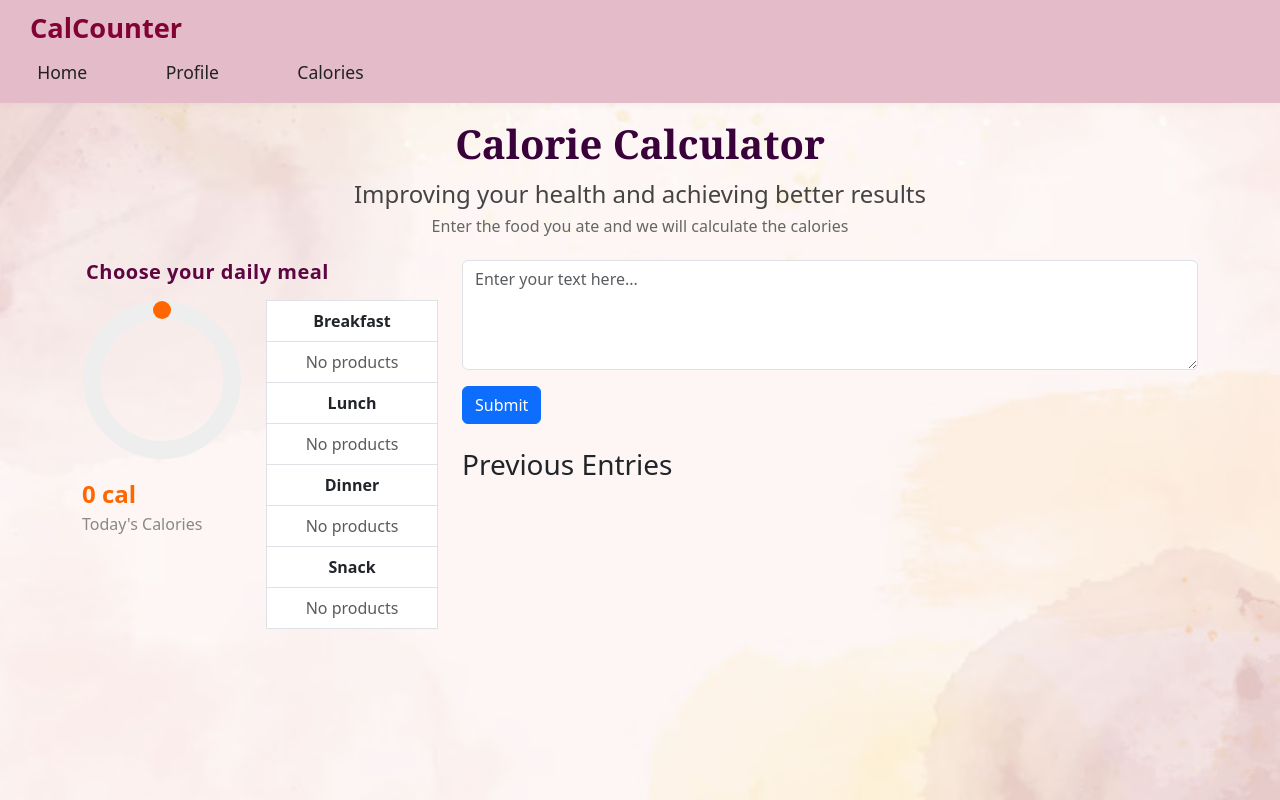
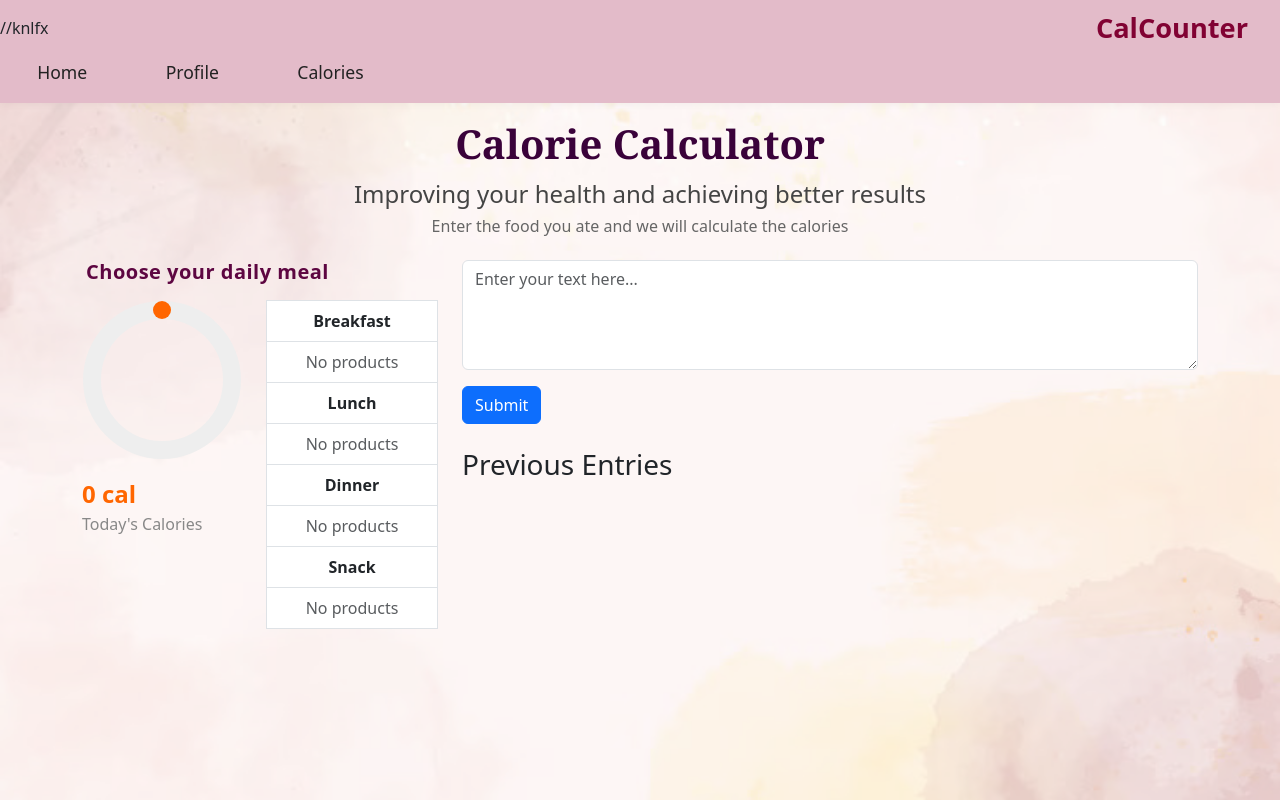
Before and after one commit to PolinaDusheva/CalorieCounterApp, a website: page public/index.html in a window 1280 px wide. Drawn offline with nearby package versions, Linux system fonts and the light colour scheme; no server answers.

Commit message:
First change

```diff
--- a/public/index.html
+++ b/public/index.html
@@ -9,7 +9,7 @@
 </head>
 <body class="container" style="margin-top: 100px;">
     <header>
-        <nav class="navbar">
+        <nav class="navbar"> //knlfx
             <div class="nav-left">
                 <a href="/" class="logo">CalCounter</a>
             </div>
```
